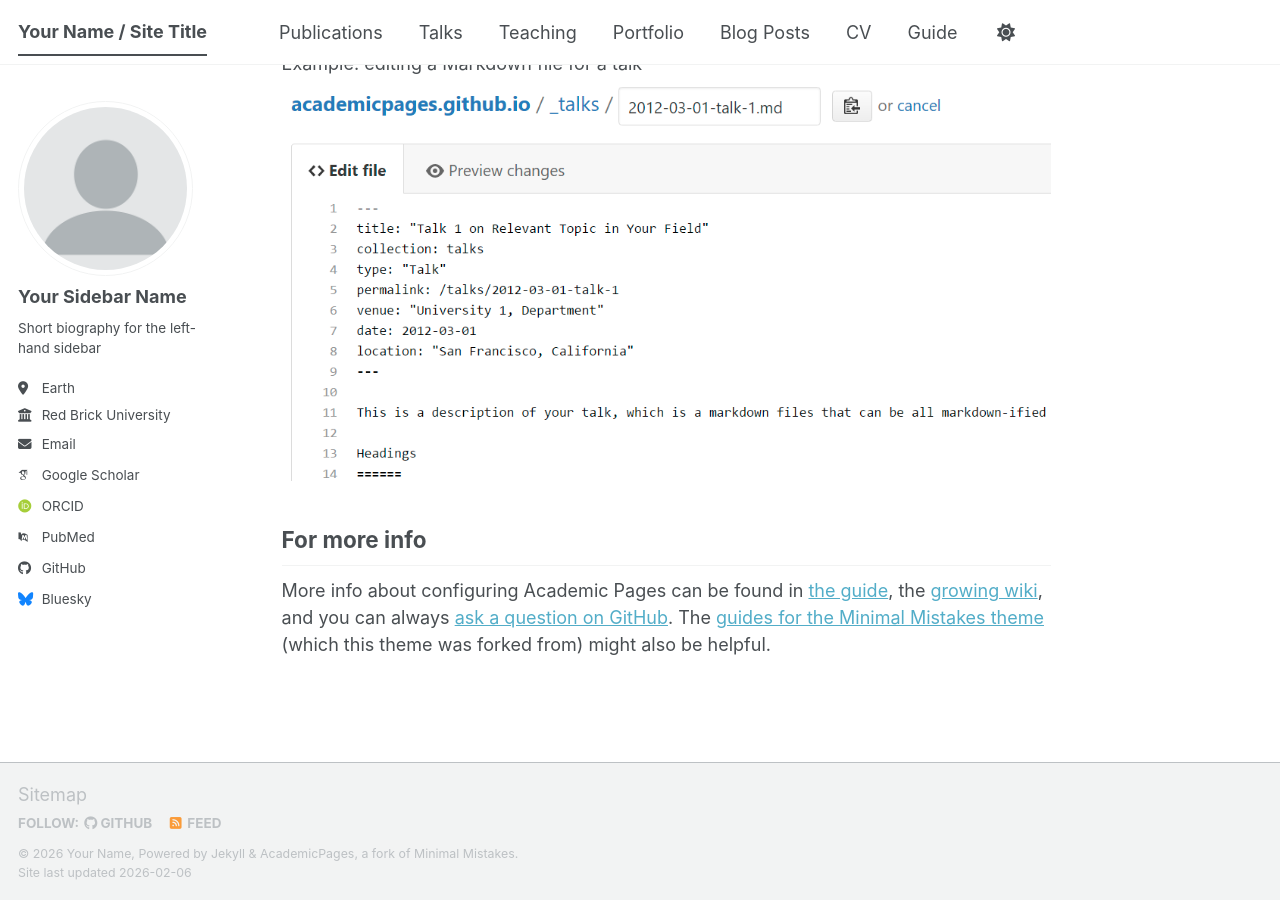
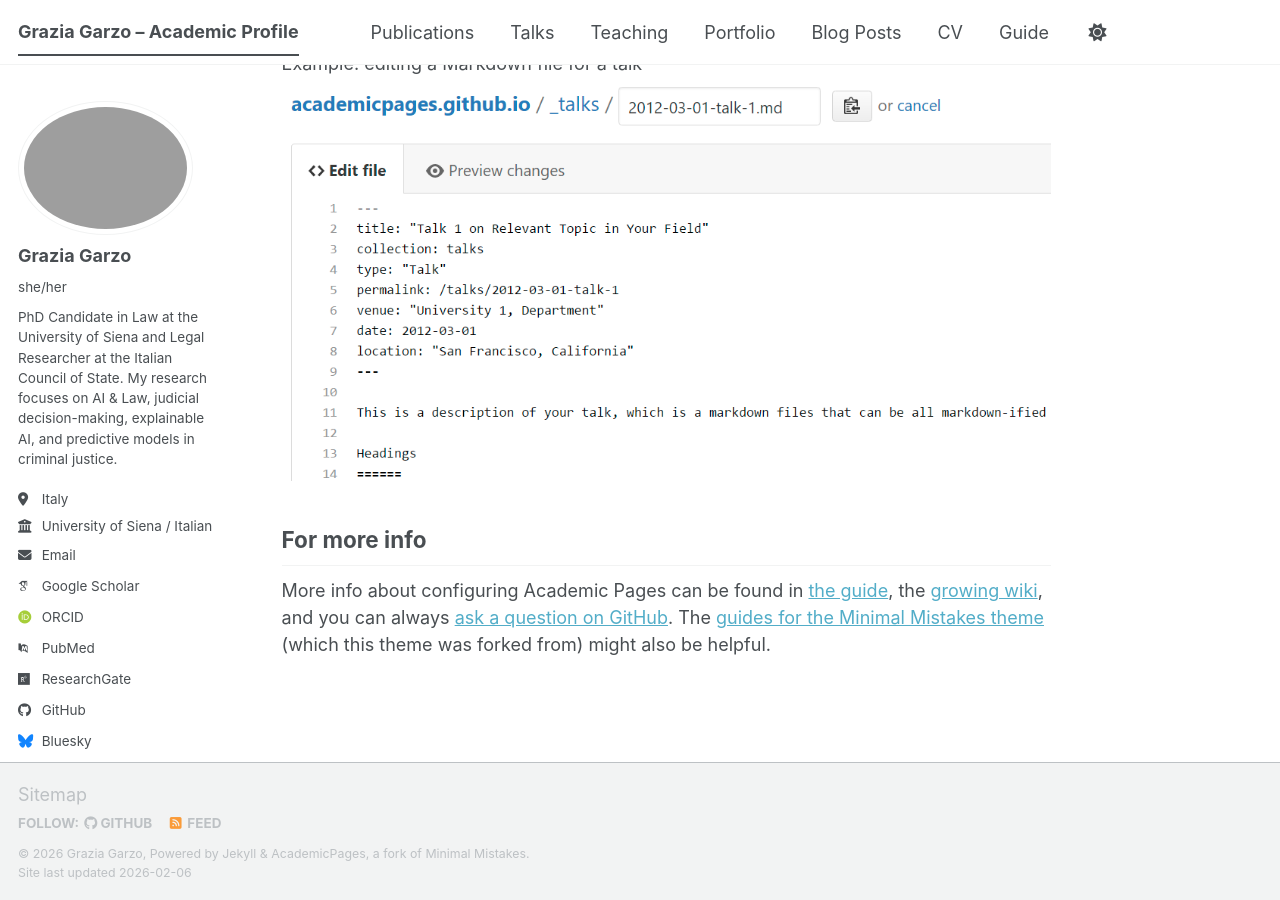
Before and after one commit to graziagarzo/graziagarzo.github.io, a Jekyll site: the page built from _pages/about.md, in a window 1280 px wide and 900 px high, scrolled down 2720 px. Built offline with Jekyll 4.4.1, drawn with Linux system fonts in a browser that asks for light colours; some web fonts are replaced; a script bundle is joined from its source files by our own code; library files that are not in the unit come from our copies.

Commit message:
Update _config.yml

```diff
--- a/_config.yml
+++ b/_config.yml
@@ -9,40 +9,36 @@
 # Basic Site Settings
 locale                   : "en-US"
 site_theme               : "default" # The available themes options are "default", "air", "sunrise", "mint", "dirt" and "contrast"
-title                    : "Your Name / Site Title"
+title                    : "Grazia Garzo – Academic Profile"
 title_separator          : "-"
-name                     : &name "Your Name"
-description              : &description "Your Name's academic portfolio"   # Update this with a general description of your site, this is the default if not overridden by a page
-url                      : https://academicpages.github.io # The base hostname & protocol for your site e.g. "https://[your GitHub username].github.io",
-                                                           # or if you already have some other page hosted on Github then use "https://[your GitHub username].github.io/[Your Repo Name]"
-baseurl                  : "" # the subpath of your site, e.g. "/blog"
-repository               : "academicpages/academicpages.github.io"
+name                     : &name "Grazia Garzo"
+description              : &description "PhD Candidate in Law at the University of Siena. Researcher in AI & Law, judicial decision-making, explainable AI, and predictive techniques in criminal justice."
+url                      : https://graziagarzo.github.io
+repository               : "graziagarzo/graziagarzo.github.io"
 
 # Site Author - The following control what appear as part of the author content on the side bar.
 #               If a field is blank the icon and link will not appear, otherwise it will be shown.
 #               Additional customization can be done by editing /_includes/author-profile.html
 author:
-  # Biographic information
-  avatar           : "profile.png"
-  name             : "Your Sidebar Name"
-  pronouns         : # example: "she/her"
-  bio              : "Short biography for the left-hand sidebar"
-  location         : "Earth"
-  employer         : "Red Brick University"
-  uri              : # URL
-  email            : "none@example.org"
+  name     : "Grazia Garzo"
+  avatar   : "/images/profile.jpg"
+  pronouns : "she/her"
+  bio      : "PhD Candidate in Law at the University of Siena and Legal Researcher at the Italian Council of State. My research focuses on AI & Law, judicial decision-making, explainable AI, and predictive models in criminal justice."
+  location : "Italy"
+  employer : "University of Siena / Italian Council of State"
+  email    : "g.garzo@student.unisi.it"
 
   # Academic websites
   academia         : # URL
   arxiv            : # URL - Update with the correct link to your profile
-  googlescholar    : "https://scholar.google.com/citations?user=PS_CX0AAAAAJ"
+  googlescholar    : "https://scholar.google.com/citations?user=A5PYNbsAAAAJ&hl=it&oi=ao"
   inspire-hep      : # URL
   impactstory      : # URL
-  orcid            : "https://orcid.org/yourorcidurl"
+  orcid            : "https://orcid.org/0009-0007-6765-7823"
   semantic         : # URL
   ssrn             : # URL
   pubmed           : "https://www.ncbi.nlm.nih.gov/pubmed/?term=john+snow"
-  researchgate     : # URL
+  researchgate     : "https://www.researchgate.net/profile/Grazia-Garzo" # URL
   scopus           : # URL
   zotero           : # URL
 
@@ -51,7 +47,7 @@ author:
   bitbucket        : # Username - Update with your username on the site
   codepen          : # Username
   dribbble         : # Username
-  github           : "academicpages"
+  github           : "graziagarzo"
   kaggle           : # Username
   stackoverflow    : # User number or user number and name (i.e., use "1" or "1/jeff-atwood")
 
@@ -66,7 +62,7 @@ author:
   keybase          : # Username
   instagram        : # Username
   lastfm           : # Username
-  linkedin         : # Username
+  linkedin         : "grazia-garzo-661685166" # Username
   mastodon         : # URL
   medium           : # URL
   pinterest        : # Username
```
